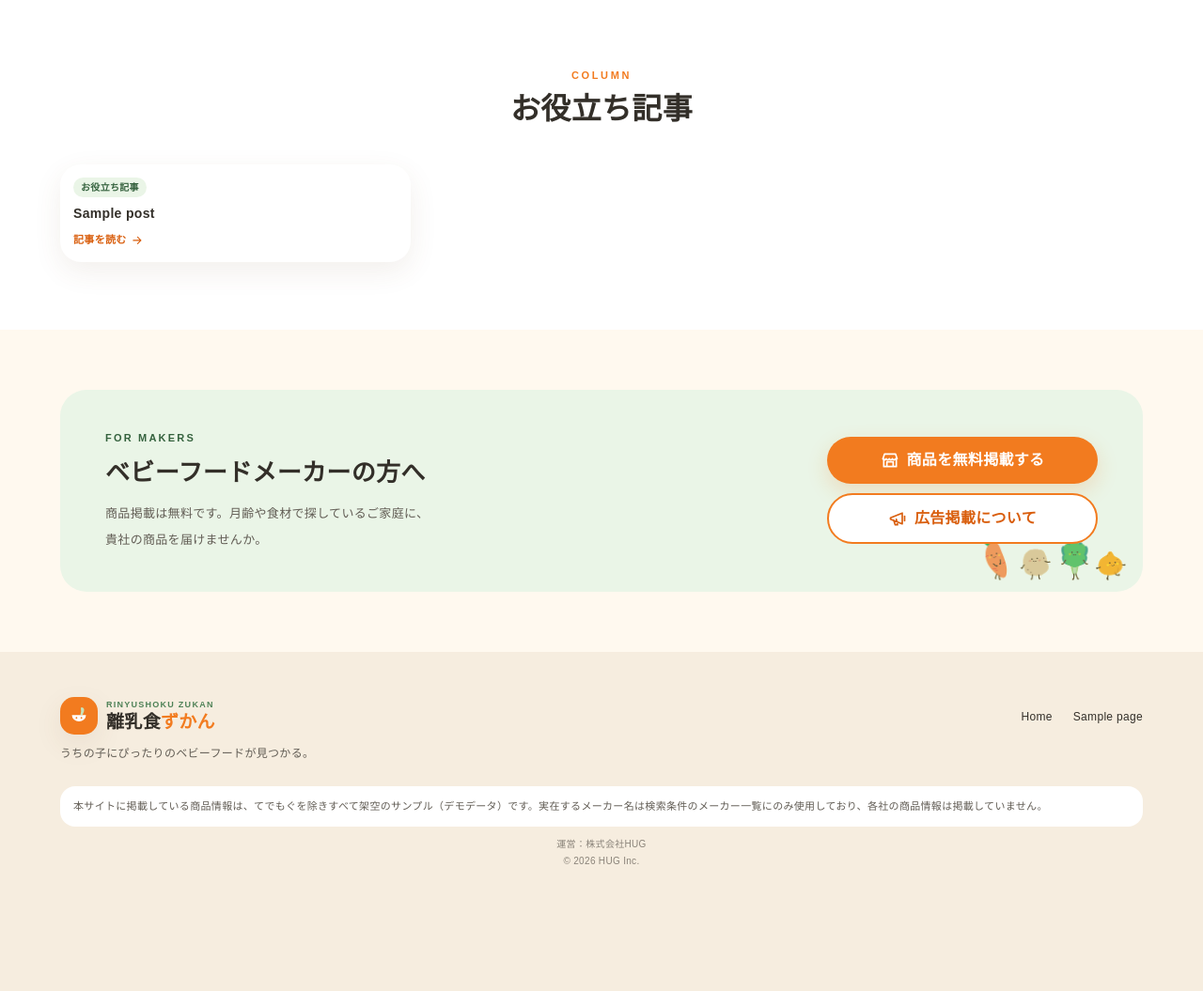
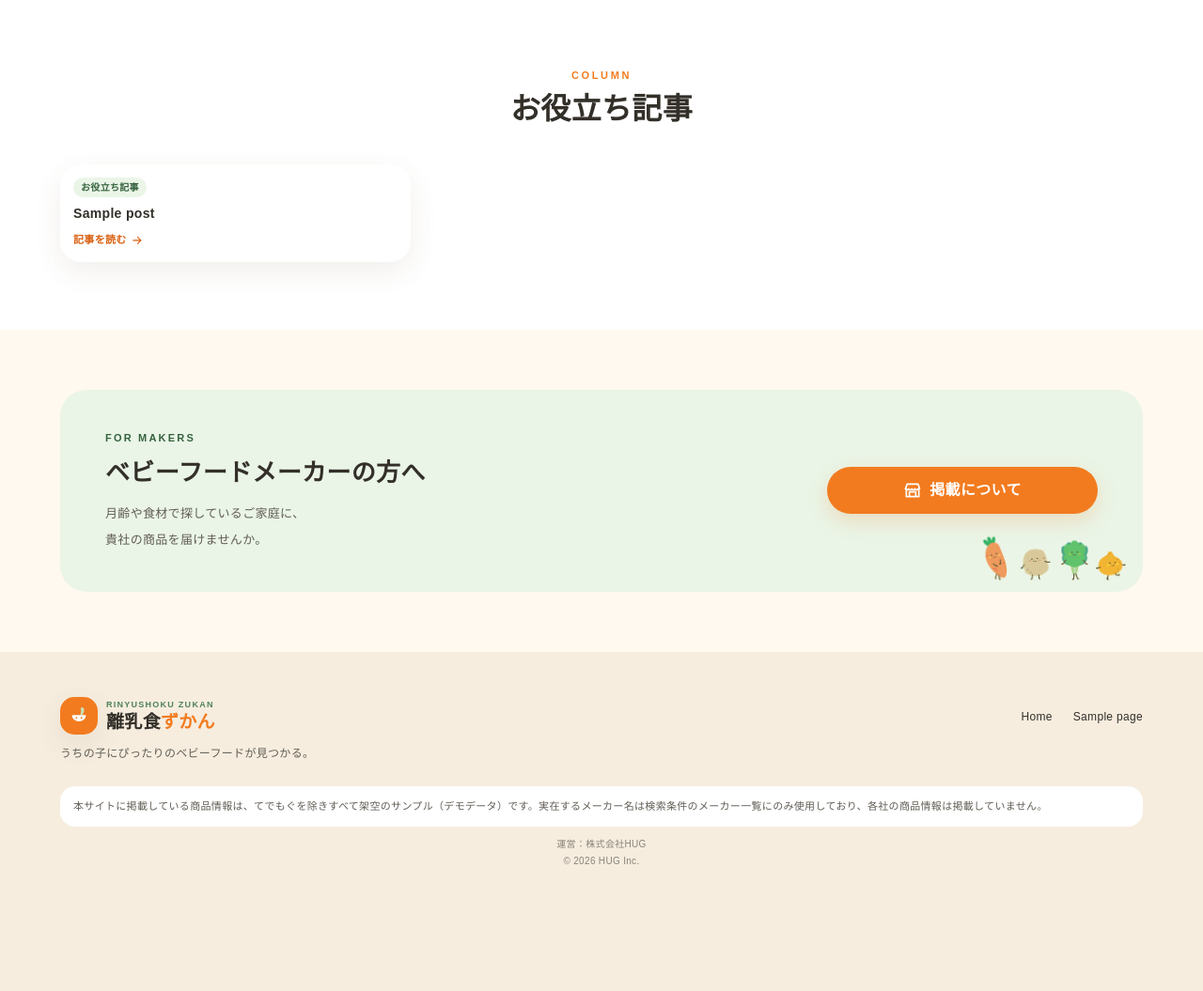
Before and after one commit to hug-inc/babyfood-zukan-codex, a WordPress theme: template wordpress-theme/rinyushoku-zukan/front-page.php in a window 1280 px wide. Shown: the part 3531-4586 px from the top of the page at 94% size. Run offline with PHP 8.4 and a stand-in for WordPress, Linux system fonts and the light colour scheme; the site name, menu and one post (Sample post) are stand-ins, and other content is empty; some web fonts are replaced.

Commit message:
Simplify maker listing call to action

```diff
--- a/wordpress-theme/rinyushoku-zukan/front-page.php
+++ b/wordpress-theme/rinyushoku-zukan/front-page.php
@@ -144,8 +144,8 @@ $ingredients = array(
 		<div class="site-container">
 			<div class="maker-cta__inner">
 				<img src="<?php echo esc_url( rz_asset( 'images/veggies-row.png' ) ); ?>" alt="" aria-hidden="true" loading="lazy">
-				<div><p>FOR MAKERS</p><h2 id="for-makers-title">ベビーフードメーカーの方へ</h2><span>商品掲載は無料です。月齢や食材で探しているご家庭に、<br>貴社の商品を届けませんか。</span></div>
-				<div class="maker-cta__buttons"><a class="button button--primary" href="<?php echo esc_url( home_url( '/for-makers/#free' ) ); ?>"><?php echo rz_icon( 'store' ); ?>商品を無料掲載する</a><a class="button button--outline" href="<?php echo esc_url( home_url( '/for-makers/#ads' ) ); ?>"><?php echo rz_icon( 'megaphone' ); ?>広告掲載について</a></div>
+				<div><p>FOR MAKERS</p><h2 id="for-makers-title">ベビーフードメーカーの方へ</h2><span>月齢や食材で探しているご家庭に、<br>貴社の商品を届けませんか。</span></div>
+				<div class="maker-cta__buttons"><a class="button button--primary" href="<?php echo esc_url( home_url( '/for-makers/' ) ); ?>"><?php echo rz_icon( 'store' ); ?>掲載について</a></div>
 			</div>
 		</div>
 	</section>
```
